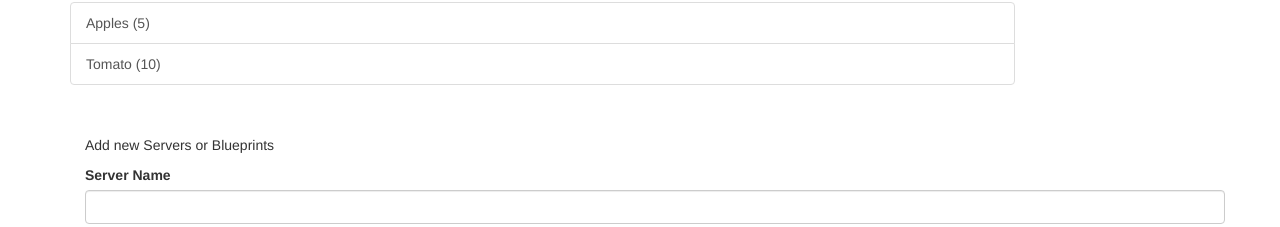
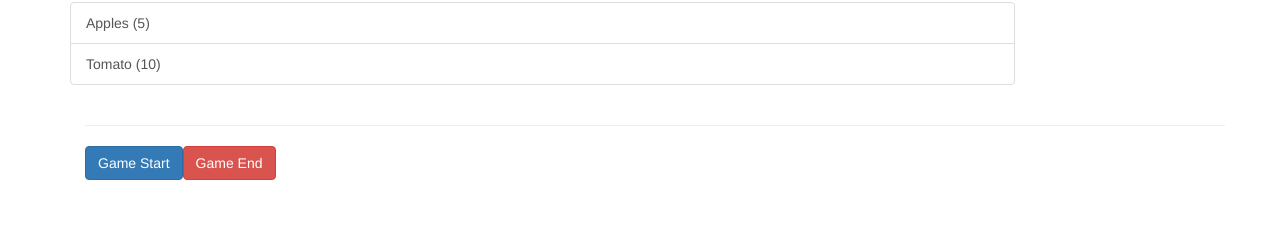
Before and after one commit to gowrishankarin/code_for_fun, an Angular app in the folder node/nestjs/gs-info-cli/: page / in a window 1280 px wide. Shown: the part 496-723 px from the top of the page. Built offline with nearby package versions, Linux system fonts and the light colour scheme.

Commit message:
ANGULAR8: Events at Regular Intervals

```diff
--- a/node/nestjs/gs-info-cli/src/app/app.component.html
+++ b/node/nestjs/gs-info-cli/src/app/app.component.html
@@ -16,7 +16,8 @@
 <div class="container">
     <div class="row">
         <div class="col-md-12">
-            <app-server-main></app-server-main>
+            <!-- <app-server-main></app-server-main> -->
+            <app-game-control (ticker)="onTick($event)"></app-game-control>
         <div>
     </div>
 </div>
--- a/node/nestjs/gs-info-cli/src/app/app.component.ts
+++ b/node/nestjs/gs-info-cli/src/app/app.component.ts
@@ -7,4 +7,8 @@ import { Component } from '@angular/core';
 })
 export class AppComponent {
   title = 'GS Information Client!';
+
+  onTick(event: Event) {
+    console.log(event['eventId']);
+  }
 }
--- a/node/nestjs/gs-info-cli/src/app/game/even/even.component.html
+++ b/node/nestjs/gs-info-cli/src/app/game/even/even.component.html
@@ -1 +1,11 @@
-<p>even works!</p>
+<div class="panel panel-default">
+    <div class="panel-heading" #heading>Even Tick: {{ eventId }}</div>
+    <div class="panel-body">
+        <!-- <p>
+            <strong *ngIf="element.type === 'server'" style="color: red">{{element.content}}</strong>
+            <em *ngIf="element.type === 'blueprint'">{{element.content}}</em>
+        </p> -->
+        <!-- <ng-content></ng-content> -->
+        Even Tick
+    </div>
+</div>
--- a/node/nestjs/gs-info-cli/src/app/game/even/even.component.ts
+++ b/node/nestjs/gs-info-cli/src/app/game/even/even.component.ts
@@ -7,9 +7,16 @@ import { Component, OnInit } from '@angular/core';
 })
 export class EvenComponent implements OnInit {
 
+  oddElements = [];
+
   constructor() { }
 
   ngOnInit() {
   }
 
+  onTick() {
+    this.oddElements.push({
+      eventId: 1
+    });
+  }
 }
--- a/node/nestjs/gs-info-cli/src/app/game/game-control/game-control.component.html
+++ b/node/nestjs/gs-info-cli/src/app/game/game-control/game-control.component.html
@@ -1 +1,18 @@
-<p>game-control works!</p>
+<div class="container">
+    <hr>
+    <div class="row">
+        <div class="col-xs-12">
+            <button class="btn btn-primary" (click)="onGameStart()">Game Start</button>
+            <button class="btn btn-danger" (click)="onGameEnd()">Game End</button>
+            <!-- <app-server-element
+                *ngFor="let serverElement of serverElements"
+                [srvElement]="serverElement"
+                [name]="serverElement.name">
+                <p #contentParagraph>
+                    <strong *ngIf="serverElement.type === 'server'" style="color: red">{{serverElement.content}}</strong>
+                    <em *ngIf="serverElement.type === 'blueprint'">{{serverElement.content}}</em>
+                </p>
+            </app-server-element> -->
+        </div>
+    </div>
+</div>
--- a/node/nestjs/gs-info-cli/src/app/game/game-control/game-control.component.ts
+++ b/node/nestjs/gs-info-cli/src/app/game/game-control/game-control.component.ts
@@ -1,4 +1,9 @@
-import { Component, OnInit } from '@angular/core';
+import {
+  Component,
+  OnInit,
+  Output,
+  EventEmitter
+} from '@angular/core';
 
 @Component({
   selector: 'app-game-control',
@@ -7,9 +12,27 @@ import { Component, OnInit } from '@angular/core';
 })
 export class GameControlComponent implements OnInit {
 
+  @Output() ticker = new EventEmitter<{ eventId: Number }>();
+  eventId: number = 0;
+
+  eventInterval: any;
+
   constructor() { }
 
   ngOnInit() {
   }
 
+  onGameStart() {
+    this.eventInterval = setInterval(() => {
+      this.eventId++;
+      this.ticker.emit({
+        eventId: this.eventId
+      });
+    }, 1000);
+  }
+
+  onGameEnd() {
+    clearInterval(this.eventInterval);
+  }
+
 }
--- a/node/nestjs/gs-info-cli/src/app/game/odd/odd.component.html
+++ b/node/nestjs/gs-info-cli/src/app/game/odd/odd.component.html
@@ -1 +1,11 @@
-<p>odd works!</p>
+<div class="panel panel-default">
+    <div class="panel-heading" #heading>Odd Tick: {{ name }}</div>
+    <div class="panel-body">
+        <!-- <p>
+            <strong *ngIf="element.type === 'server'" style="color: red">{{element.content}}</strong>
+            <em *ngIf="element.type === 'blueprint'">{{element.content}}</em>
+        </p> -->
+        <!-- <ng-content></ng-content> -->
+        Odd Tick
+    </div>
+</div>
```
